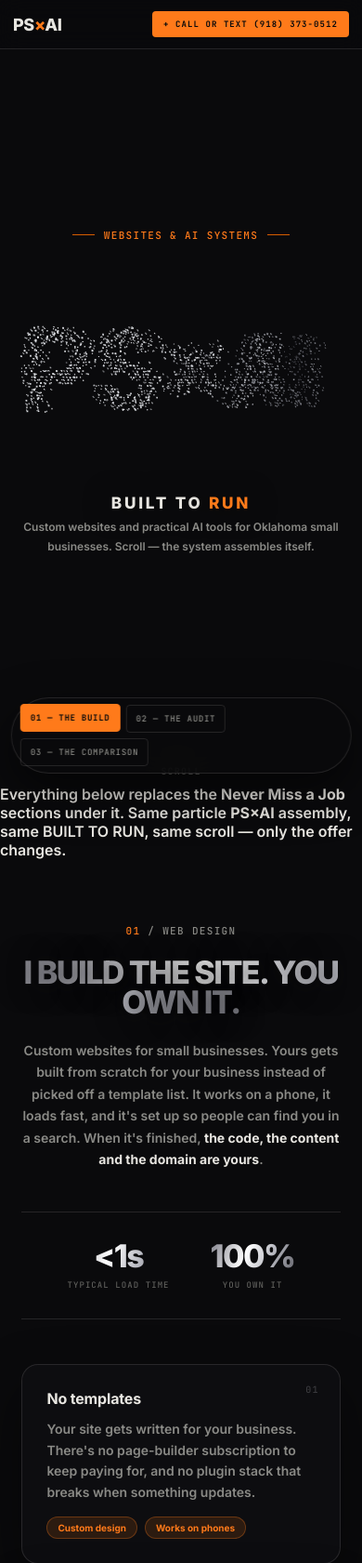
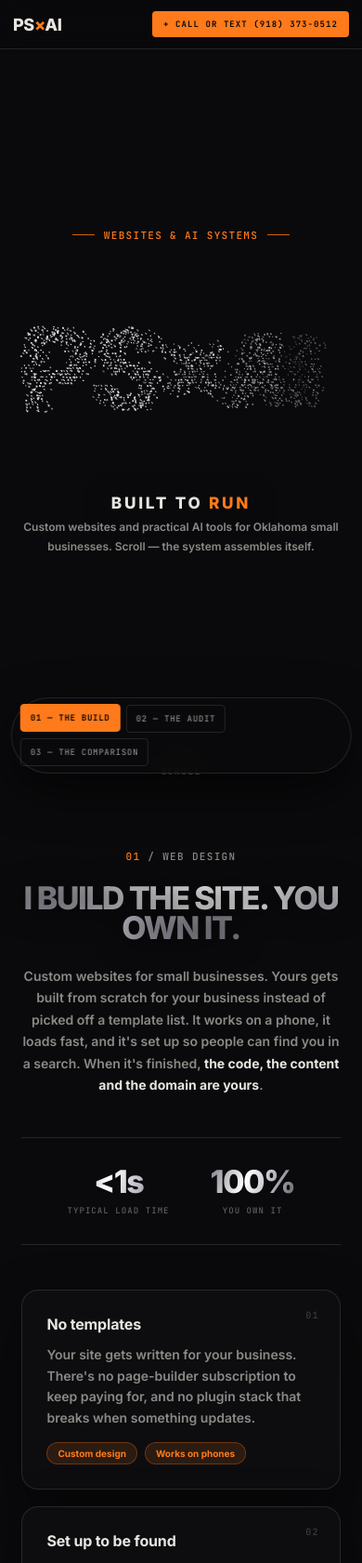
Before and after one commit to xprestonscott/Prestons-personal-business, a Flask app: page / in a window 390 px wide. Shown: the top 1681 px of the page at 93% size. Run offline with Flask 3, Linux system fonts and the light colour scheme.

Commit message:
Remove the leftover scaffolding text; better gallery shots
The earlier heronote delete used a non-greedy match that stopped at the
first </div> — the inner label — so it removed the caption and left the
paragraph plus a stray closing tag behind on all three concepts. The check
that passed it grepped for the class name, which really was gone, so it
could not see the text that was still rendering. Removed properly.

New gallery shots, chosen by capturing candidates from each site and
looking at them:
- store: the product grid instead of the pricing block — it reads as an
  actual shop, and the jar labels carry scent names only.
- local: the dark "Choose your brew" menu. Every other shot is cream, and
  the sections with real photography are unusable: the storefront sign and
  the promo boards have the business name and phone printed inside the
  images, where no DOM scrub can reach them.

The anchor lookup now matches on contains and fails loudly if a heading
moves, rather than silently shooting whatever was on screen.

Co-Authored-By: Claude Opus 5 <noreply@anthropic.com>

```diff
--- a/templates/work.html
+++ b/templates/work.html
@@ -334,7 +334,6 @@
     .concept.live.is-in{transition:none; opacity:1; transform:none; filter:none;}
   }
 
-  /* the "this replaces the sections under your hero" reminder strip */
 
   /* ===== shared page furniture, mirroring #product ===== */
   .psec{padding:104px 5vw; position:relative;}
@@ -659,10 +658,6 @@
      Seed's package structure, your voice. Straight product page.
      ================================================================ -->
 <div class="concept live" id="c-a">
-    <div class="t">Everything below replaces the <b>Never Miss a Job</b> sections under it.
-      Same particle <b>PS×AI</b> assembly, same BUILT TO RUN, same scroll — only the offer changes.</div>
-  </div>
-
   <section class="psec">
     <div class="inner">
       <div class="idx"><b>01</b> / WEB DESIGN</div>
@@ -844,11 +839,6 @@
      retargeted from missed calls to an outdated/invisible website.
      ================================================================ -->
 <div class="concept" id="c-b">
-    <div class="t">Same structure as concept 01 — but the <b>interactive loss demo leads</b>,
-      the way the Never Miss a Job calculator does now. The prospect sees the number before
-      they see a price.</div>
-  </div>
-
   <section class="psec">
     <div class="inner">
       <div class="eyebrow">Worth checking</div>
@@ -1016,11 +1006,6 @@
      Price-anchoring play built directly on the Seed Technologies research.
      ================================================================ -->
 <div class="concept" id="c-c">
-    <div class="t">This one <b>anchors against the Tulsa agencies</b> instead of against
-      cheap freelancers. It only works if your build quality genuinely matches theirs — which is
-      the argument for taking the internship first.</div>
-  </div>
-
   <section class="psec">
     <div class="inner">
       <div class="eyebrow">What agencies charge</div>
```
Also changed, not shown: static/shots/work-local.png, static/shots/work-store.png.
